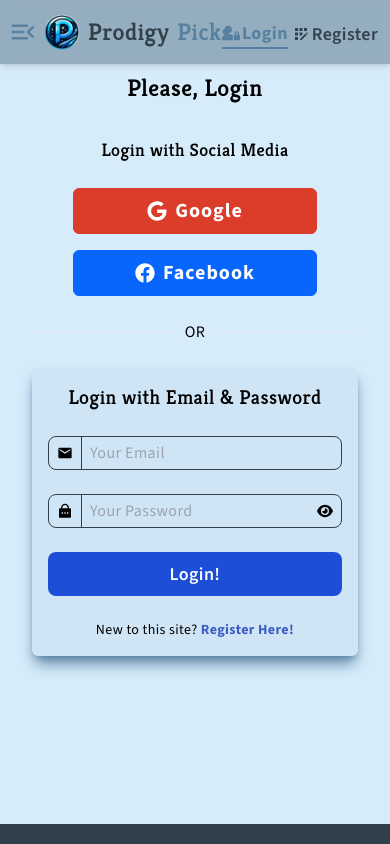
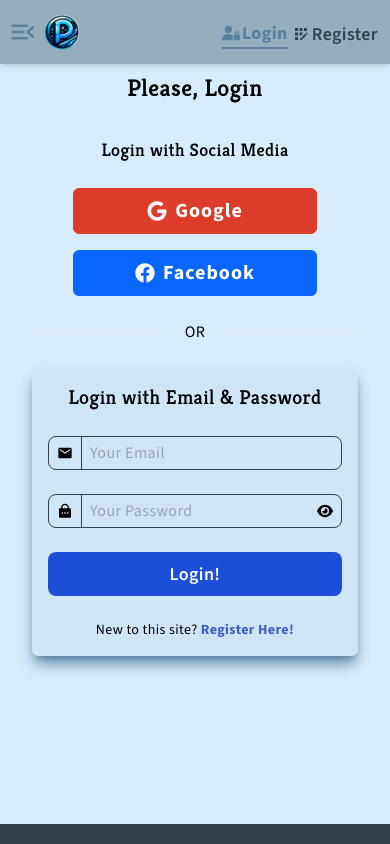
Before and after one commit to nazmul-nhb/prodigy-picks-client, a React (Vite) app: page /login in a window 390 px wide. Shown: the top 844 px of the page. Built offline with nearby package versions, Linux system fonts and the light colour scheme; no server answers.

Commit message:
fixed navbar site title issues for small devices

```diff
--- a/src/components/Navbar.tsx
+++ b/src/components/Navbar.tsx
@@ -123,8 +123,10 @@
 						src={logo}
 						alt="Prodigy Picks Logo"
 					/>
-					Prodigy
-					<span className="text-prodigy-primary">Picks</span>
+					<span className="hidden sm:flex items-center gap-2">
+						Prodigy
+						<span className="text-prodigy-primary">Picks</span>
+					</span>
 				</figure>
 			</NavLink>
 
```
